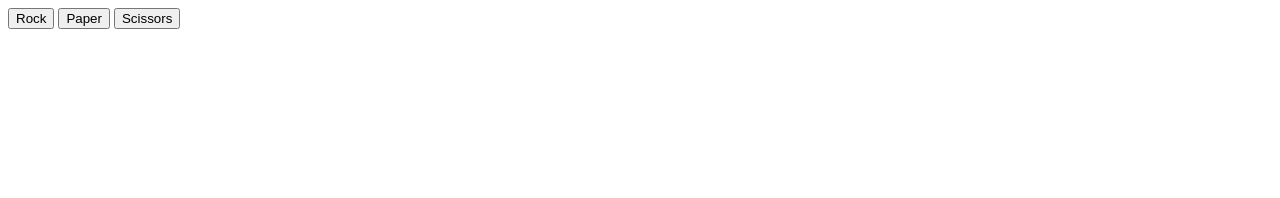
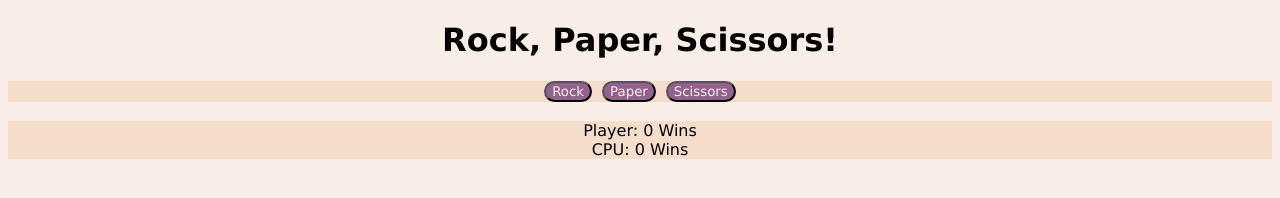
Before and after one commit to EnnoHK/Rock-Paper-Scissors-Project, a plain HTML site: page index.html in a window 1280 px wide. Drawn offline with Linux system fonts and the light colour scheme.

Commit message:
Added GUI with output for the winner

```diff
--- a/index.html
+++ b/index.html
@@ -10,11 +10,14 @@
 </head>
 
 <body>
-    <button id="RK">Rock</button>
-    <button id="PP">Paper</button>
-    <button id="SC">Scissors</button>
-
-    <div class="scoreboard"></div>
+    <h1 id="title">Rock, Paper, Scissors!</h1>
+    <div id="button-container">
+        <button id="RK">Rock</button>
+        <button id="PP">Paper</button>
+        <button id="SC">Scissors</button>
+    </div>
+    <br>
+    <div class="scoreboard" id="score">Player: 0 Wins <br> CPU: 0 Wins </div>
 
 
     <script src="index.js"></script>
--- a/index.js
+++ b/index.js
@@ -10,22 +10,13 @@ document.getElementById("PP").addEventListener("click", inpPaper);
 document.getElementById("SC").addEventListener("click", inpScissors);
 
 function inpRock() {
-
-    playRound("ROCK")
-
-
+    playRound("ROCK");
 }
 function inpPaper() {
-
-    playRound("PAPER")
-
-
+    playRound("PAPER");
 }
 function inpScissors() {
-
     playRound("SCISSORS");
-
-
 }
 
 function getComputerChoice() {
@@ -40,7 +31,7 @@ function getComputerChoice() {
 
 function playRound(playerSelection, computerChoice) {
     computerChoice = getComputerChoice();
-
+    if (winCounter + loseCounter < 5) {
         if (playerSelection == computerChoice) {
             console.log('draw');
         } else if (playerSelection == 'ROCK' && computerChoice == 'SCISSORS') {
@@ -56,13 +47,24 @@ function playRound(playerSelection, computerChoice) {
         else {
             console.log('You lose!')
             loseCounter++;
-
-
         }
         console.log("Player:" + playerSelection);
         console.log("CPU: " + computerChoice);
-    return winCounter, loseCounter;
-
+        // return winCounter, loseCounter;
+        console.log(winCounter);
+        console.log(loseCounter);
+    }
+    else if (winCounter + loseCounter == 5) {
+        if (winCounter > loseCounter && winCounter + loseCounter == 5 && document.getElementById('score').innerHTML != 'Congratulations! You win!') {
+            console.log(`Congratulations! You win! Score: ${winCounter, loseCounter}`)
+            document.getElementById('score').innerHTML = 'Congratulations! You win!';
+        } else if (winCounter < loseCounter && winCounter + loseCounter == 5 && document.getElementById('score').innerHTML != 'Too bad... You lost!') {
+            console.log(`Too bad... You lost Score: ${winCounter}, ${loseCounter} `);
+            document.getElementById('score').innerHTML = 'Too bad... You lost!';
+        }
+    } else {
+        return;
+    }
 }
 
 
--- a/styles.css
+++ b/styles.css
@@ -0,0 +1,34 @@
+* {
+    /* border: 1px solid red; */
+    font-family: Verdana, Geneva, Tahoma, sans-serif;
+    background-color: #f8eee7;
+}
+
+button {
+    border-radius: 13px;
+    color: #f8eee7;
+    background-color: #94618e;
+}
+
+#button-container {
+    display: flex;
+    background-color: #f4decb;
+    justify-content: center;
+    gap: 10px;
+}
+
+#title {
+    text-align: center;
+}
+
+.scoreboard {
+    background-color: #f4decb;
+    text-align: center;
+}
+
+/* use image for background
+add button images
+maybe add CPU decisions
+show current score
+make prettier
+*/
```
Lines whose indentation alone changed are shown as unchanged.
